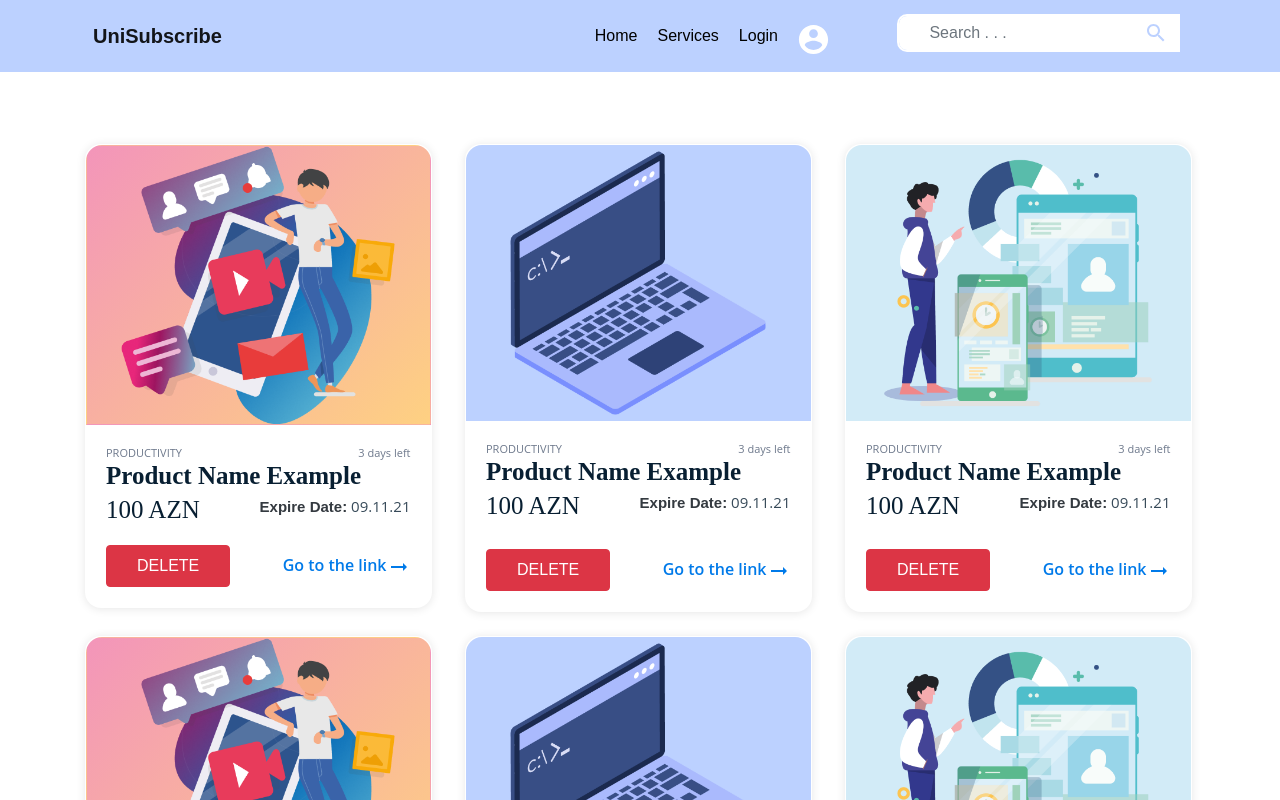
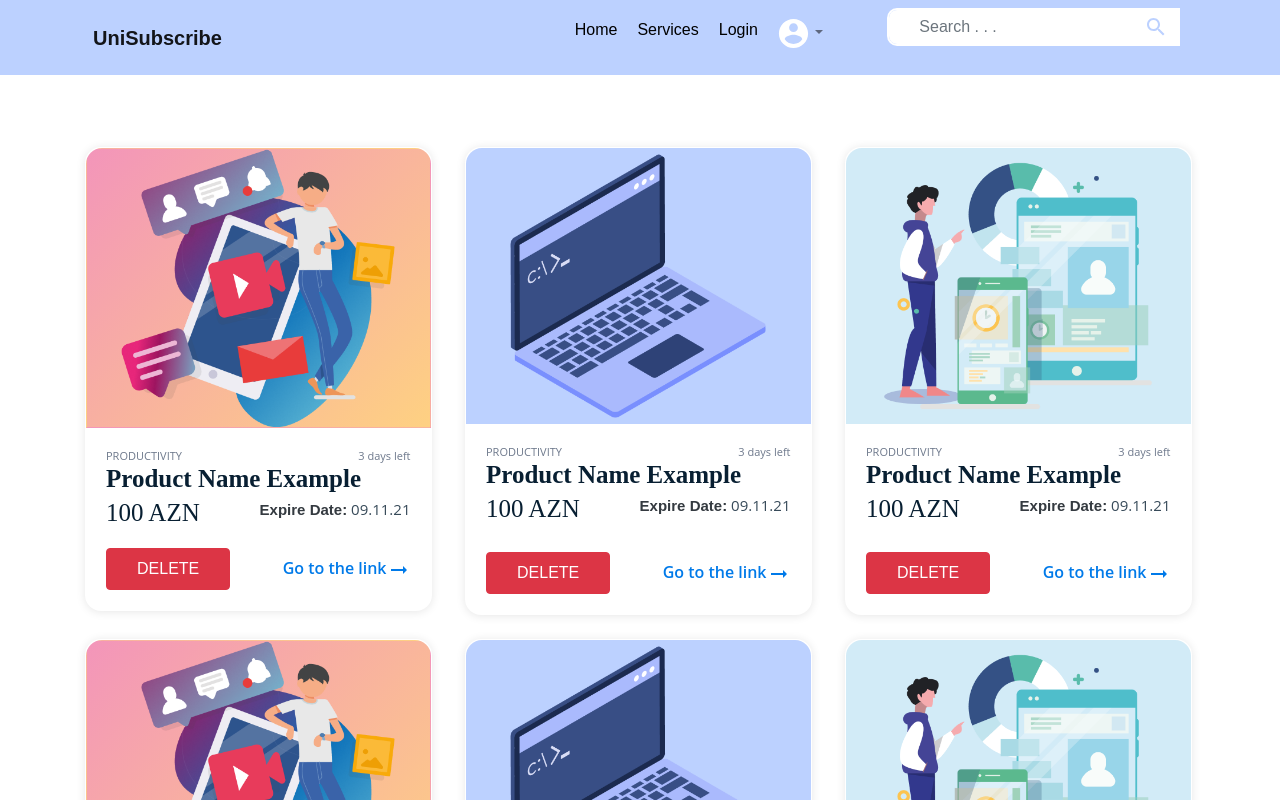
Before and after one commit to Sevda-HHH/UniSubscribe, a React (Create React App) app in the folder PYP hackathon/app/: page / in a window 1280 px wide. Shown: the top 800 px of the page. Built offline with nearby package versions, Linux system fonts and the light colour scheme.

Commit message:
Added Navbar Account Dropdown

```diff
--- /dev/null
+++ b/PYP hackathon/app/src/components/NavBar/AccountDropdown.tsx
@@ -0,0 +1,15 @@
+import React from 'react'
+import { NavDropdown } from 'react-bootstrap'
+import AccountCircleIcon from '@material-ui/icons/AccountCircle';
+
+export const AccountDropdown = () => {
+    return (
+        <NavDropdown className="bg-purple pb-2" title={<AccountCircleIcon className="text-white accountIcon" />} id="basic-nav-dropdown"  >
+            <NavDropdown.Header >user@email.com</NavDropdown.Header>
+            <NavDropdown.Item href="#action/3.1">My Profile </NavDropdown.Item>
+            <NavDropdown.Item href="#action/3.2">My Subscribtions</NavDropdown.Item>
+            <NavDropdown.Divider />
+            <NavDropdown.Item href="#action/3.3"><b className="text-danger">Logout</b></NavDropdown.Item>
+        </NavDropdown>
+    )
+}
--- a/PYP hackathon/app/src/components/NavBar/index.tsx
+++ b/PYP hackathon/app/src/components/NavBar/index.tsx
@@ -1,7 +1,7 @@
 import { SearchInput } from './SearchInput'
-import { Nav, Navbar, NavDropdown } from 'react-bootstrap'
+import { Nav, Navbar } from 'react-bootstrap'
 import { Link } from 'react-router-dom'
-import AccountCircleIcon from '@material-ui/icons/AccountCircle';
+import { AccountDropdown } from './AccountDropdown'
 export const NavBar = () => {
     return (
         <Navbar className="bg-purple" expand="lg">
@@ -18,8 +18,10 @@ export const NavBar = () => {
                             >
                                 <Link className="navLinks" to="/">Home</Link>
                                 <Link className="navLinks" to="/services">Services</Link>
+                                {/* burada shert lazimdir ki , eger user authenticated'dirse Account Icon Dropdown olsun , else 'Login' linki  */}
                                 <Link className="navLinks" to="/login">Login</Link>
-                                <Link className="navLinks  p-0 pt-2 pl-2" to="/login"><AccountCircleIcon className="text-white accountIcon" /></Link>
+                                <AccountDropdown />
+
 
                             </Nav>
                             </div>
@@ -33,5 +35,5 @@ export const NavBar = () => {
 
             </div>
 
-        </Navbar>)
+        </Navbar >)
 }
```
